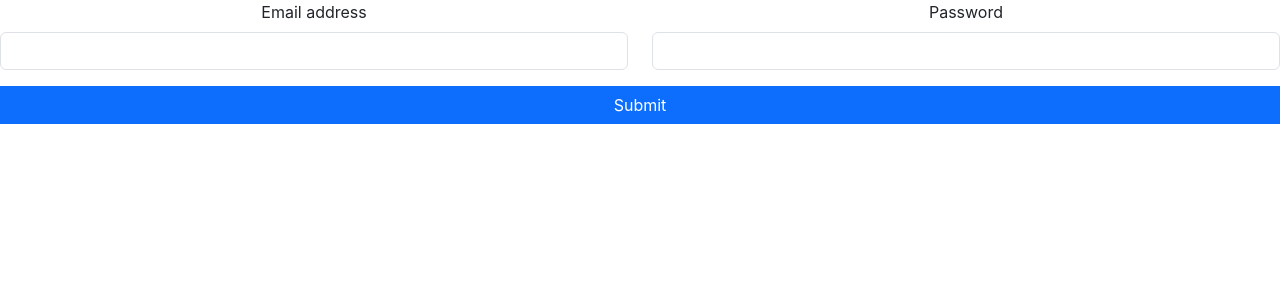
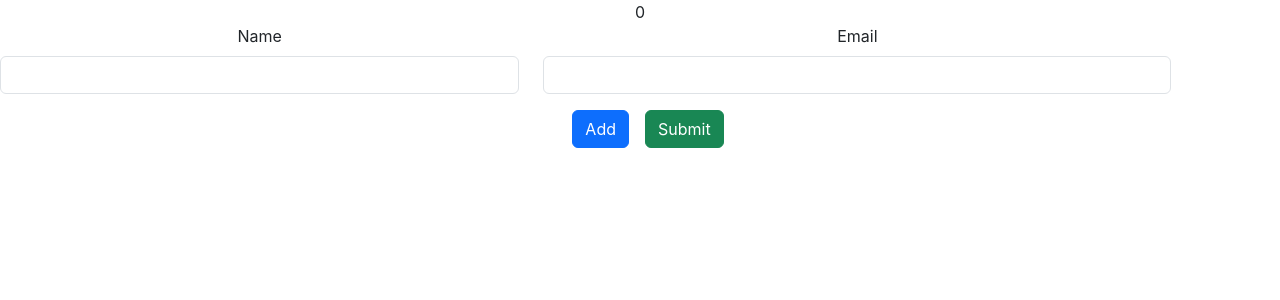
Before and after one commit to DevelSajjad/learn_react, a React (Create React App) app: page / in a window 1280 px wide. Shown: the top 300 px of the page. Built offline with nearby package versions, Linux system fonts and the light colour scheme.

Commit message:
Add/Remove dynamic input field on click button

```diff
--- a/src/App.js
+++ b/src/App.js
@@ -2,13 +2,26 @@ import logo from './logo.svg';
 import './App.css';
 import InputForm from './InputForm';
 import Login from './Login';
+import Voucher from './Components/Voucher';
+import { useState } from 'react';
 
 function App() {
+  const [data, setData]= useState(0)
+  function addEmail() {
+      setData((data)=>data+1)
+      console.log(data);
+
+  }
   return (
     <div className="App">
       {/* <InputForm/> */}
 
-      <Login/>
+      {/* <Login /> */}
+      <div>
+        {data}
+      </div>
+
+      <Voucher/>
     </div>
   );
 }
--- /dev/null
+++ b/src/Components/Voucher.js
@@ -0,0 +1,63 @@
+import React, { useState } from "react";
+
+function Voucher()
+{
+    const [formValues, setFormValues] = useState([{ name: "", email : ""}]);
+    let handleChange = (i, e) => {
+        let newFormValues = [...formValues];
+        newFormValues[i][e.target.name] = e.target.value;
+        setFormValues(newFormValues);
+     }
+
+    let addFormFields = () => {
+        setFormValues([...formValues, { name: "", email: "" }])
+     }
+
+    let removeFormFields = (i) => {
+        let newFormValues = [...formValues];
+        newFormValues.splice(i, 1);
+        setFormValues(newFormValues)
+    }
+
+    let handleSubmit = (event) => {
+        event.preventDefault();
+    }
+
+    return (
+        <form  onSubmit={handleSubmit}>
+          {formValues.map((element, index) => (
+            <>
+            <div className="row" data-row={index}>
+                <div className="col-md-5">
+                    <div className="form-group">
+                        <label className="form-label">Name</label>
+                        <input onChange={(e)=> handleChange(index, e)} className="form-control" />
+                    </div>
+                </div>
+                <div className="col-md-6">
+                    <div className="form-group">
+                        <label className="form-label">Email</label>
+                        <input onChange={(e)=> handleChange(index, e)} className="form-control" />
+                    </div>
+                </div>
+                {
+                    index
+                    ?
+                    <div className="col-md-1">
+                        <button className="btn btn-danger mt-4" onClick={() => removeFormFields(index)} >X</button>
+                    </div>
+                    :
+                    null
+                }
+            </div>
+            </>
+          ))}
+          <div className="button-section">
+              <button className="btn btn-primary m-3" type="button" onClick={() => addFormFields()}>Add</button>
+              <button className="btn btn-success" type="submit">Submit</button>
+          </div>
+      </form>
+    )
+}
+
+export default Voucher;
--- a/src/Login.js
+++ b/src/Login.js
@@ -1,11 +1,12 @@
 import { useState } from "react";
 
-function Login()
+function Login(props)
 {
     const [email, setEmail] = useState('');
     const [password, setPassword] = useState('');
     const [emailError, setEmailError] = useState('');
     const [passwordError, setPasswordError] = useState('');
+
     function validation(e)
     {
         e.preventDefault();
```
